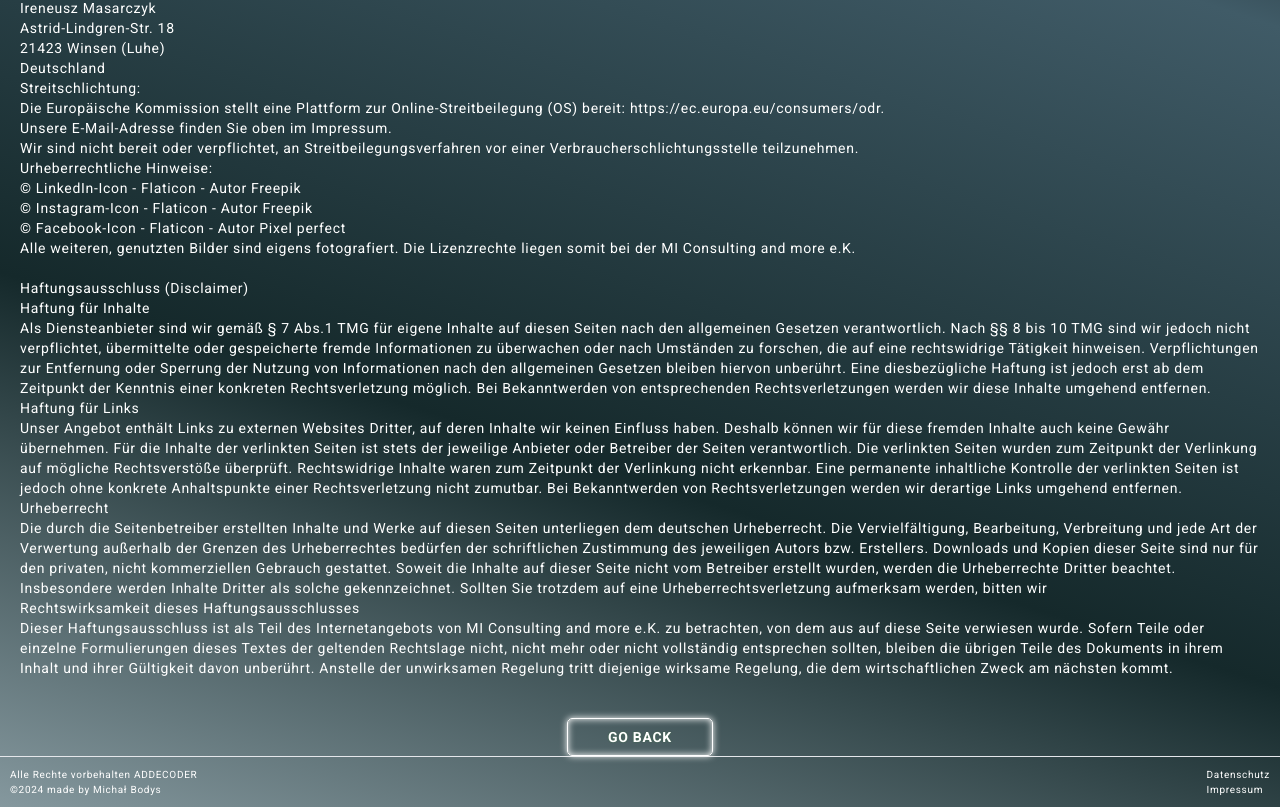
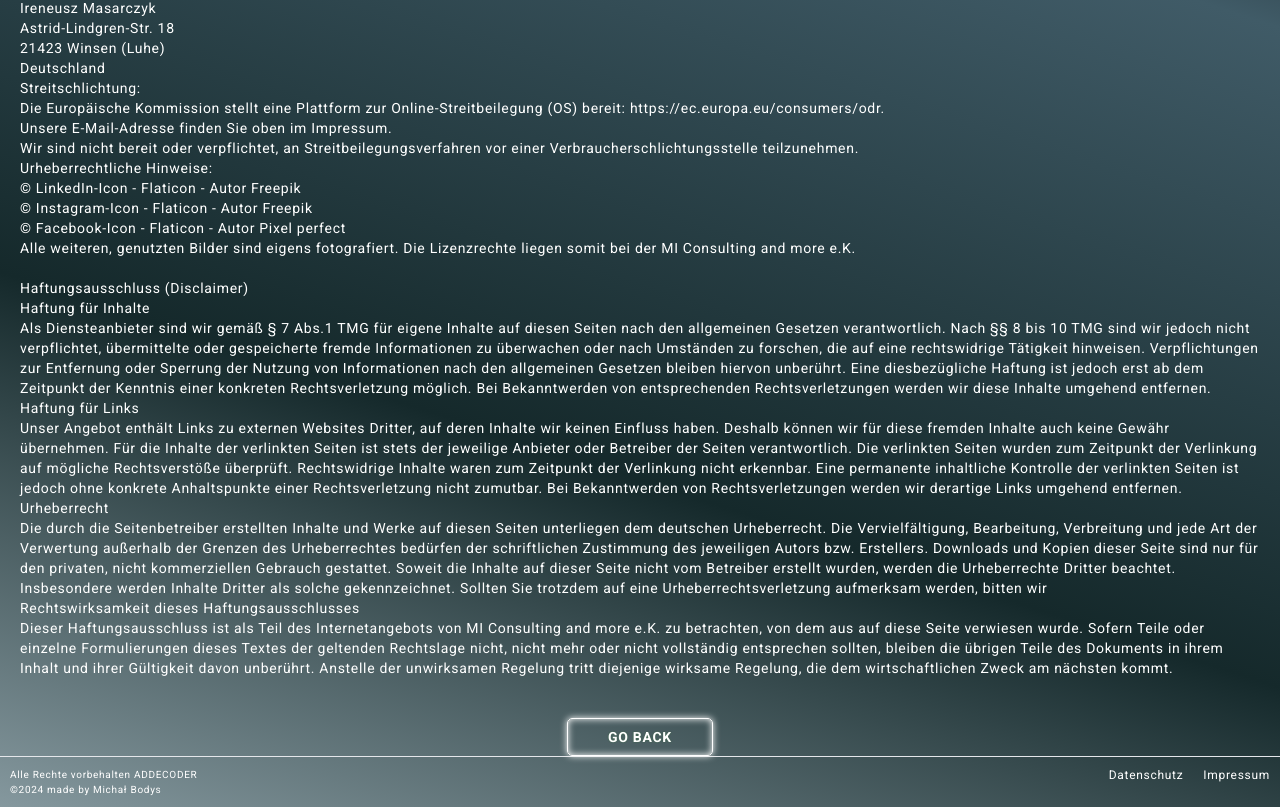
Before and after one commit to MichalBodys/micam4power, a React (Create React App) app: page /copyright-cookies in a window 1280 px wide. Shown: the part 330-1137 px from the top of the page. Built offline with nearby package versions, Linux system fonts and the light colour scheme; a web font is replaced by a local one.

Commit message:
emaiol redirected

```diff
--- a/src/Components/Calendly/Calendly.js
+++ b/src/Components/Calendly/Calendly.js
@@ -13,7 +13,7 @@ const Calendly = ({ openModalWithParams }) => {
     <div className="calendly">
       <div>
         <button className="block animate-pulse calendly-hover p-2" onClick={handleOpenModal}>
-         Termin Buchen
+         <a href="https://calendly.com/addecoder/strategiecall">Termin Buchen</a>
         </button>
       </div>
     </div>
--- a/src/Components/NavBar/NavBar.scss
+++ b/src/Components/NavBar/NavBar.scss
@@ -28,7 +28,7 @@
         transition: .3s;
 
         .author{
-            FONT-SIZE: 20px;
+            FONT-SIZE: 22px;
             text-shadow:  0 2px #8b9adb, 0 0 1px #5f6eb9, 0 0 10px #4a91c3;
             color: #b1b0b4;
             font-weight:bold;
--- a/src/Sections/Contact/Contact.js
+++ b/src/Sections/Contact/Contact.js
@@ -33,7 +33,7 @@ const Contact = () => {
     });
 
     // Now you can send this data using emailJS or any other method
-    emailjs.sendForm('service_86dnt9n', 'template_aby0s18', form.current, 'joQSTcLN9fUXb2Sqt')
+    emailjs.sendForm('service_h363y5u', 'template_fxu7tnr', form.current, 'oNIY7c-goN_Klpfbx')
       .then((result) => {
         console.log(result.text);
         console.log('Message successfully sent!');
@@ -93,6 +93,7 @@ const Contact = () => {
             </div>
           </form>
         </div>
+
       </motion.div>
     </section>
   );
--- a/src/Sections/Contact/Contact.scss
+++ b/src/Sections/Contact/Contact.scss
@@ -6,6 +6,12 @@
     overflow: hidden;
     height: fit-content;
 
+
+.contact-author{
+    background-image: url('../../../public/assets/img/irek2.png');
+    background-size: cover;
+    background-repeat: no-repeat;
+    }
     .form-box {
 
         input, textarea{
--- a/src/Sections/Footer/Footer.js
+++ b/src/Sections/Footer/Footer.js
@@ -12,9 +12,9 @@ const Footer = () => {
           <div>Alle Rechte vorbehalten ADDECODER</div>
           <div className='copyright'>&copy;{year}<a href='https://www.linkedin.com/in/michal-bodys/'> made by Michał Bodys</a></div>
         </div>
-        <div className='flex flex-col'>
-          <a href='https://drive.google.com/file/d/1UF5uqCebnUZEnHtQjPVhNe2y1IswQ62O/view?usp=sharing' className='cursor-pointer mb-auto'>Datenschutz</a>
-          <a href="/copyright-cookies" className='cursor-pointer mb-auto'>Impressum</a>
+        <div className='flex gap-5'>
+          <a href='https://drive.google.com/file/d/1UF5uqCebnUZEnHtQjPVhNe2y1IswQ62O/view?usp=sharing' className='cursor-pointer mb-auto text-xs'>Datenschutz</a>
+          <a href="/copyright-cookies" className='cursor-pointer mb-auto text-xs'>Impressum</a>
         </div>
       </div>
     </footer>
```
Also changed, not shown: public/assets/img/irek2.png (added).
